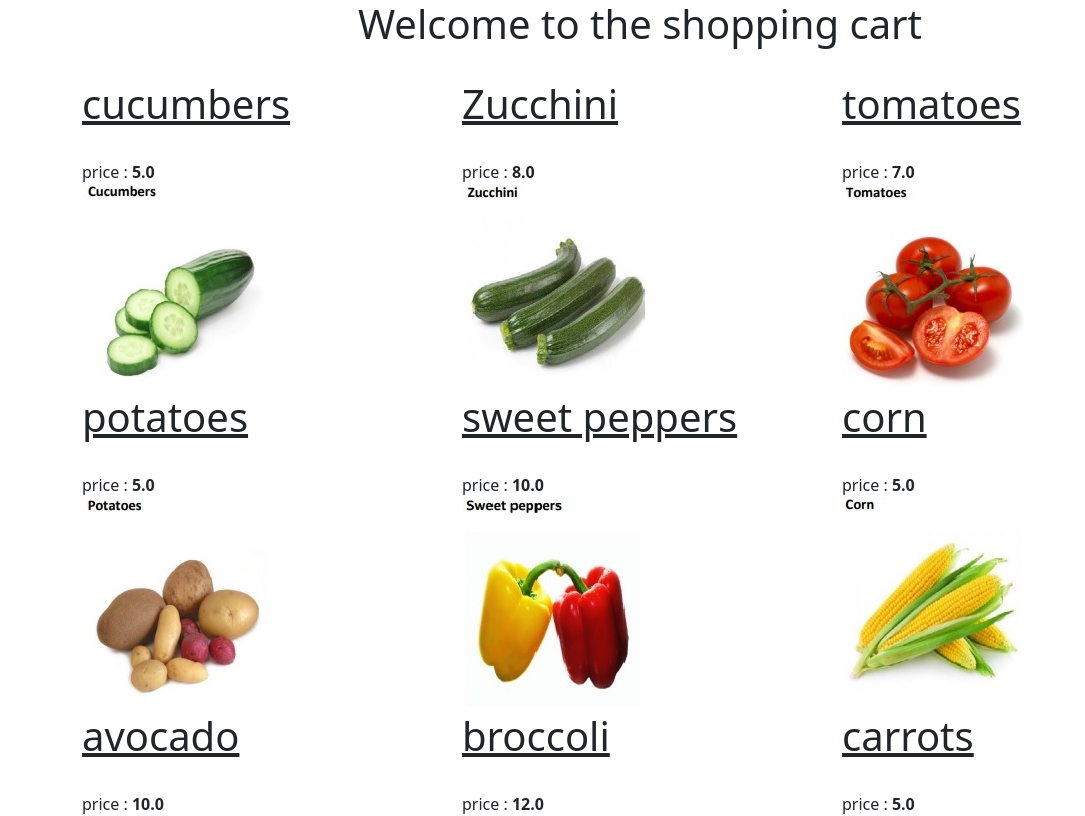
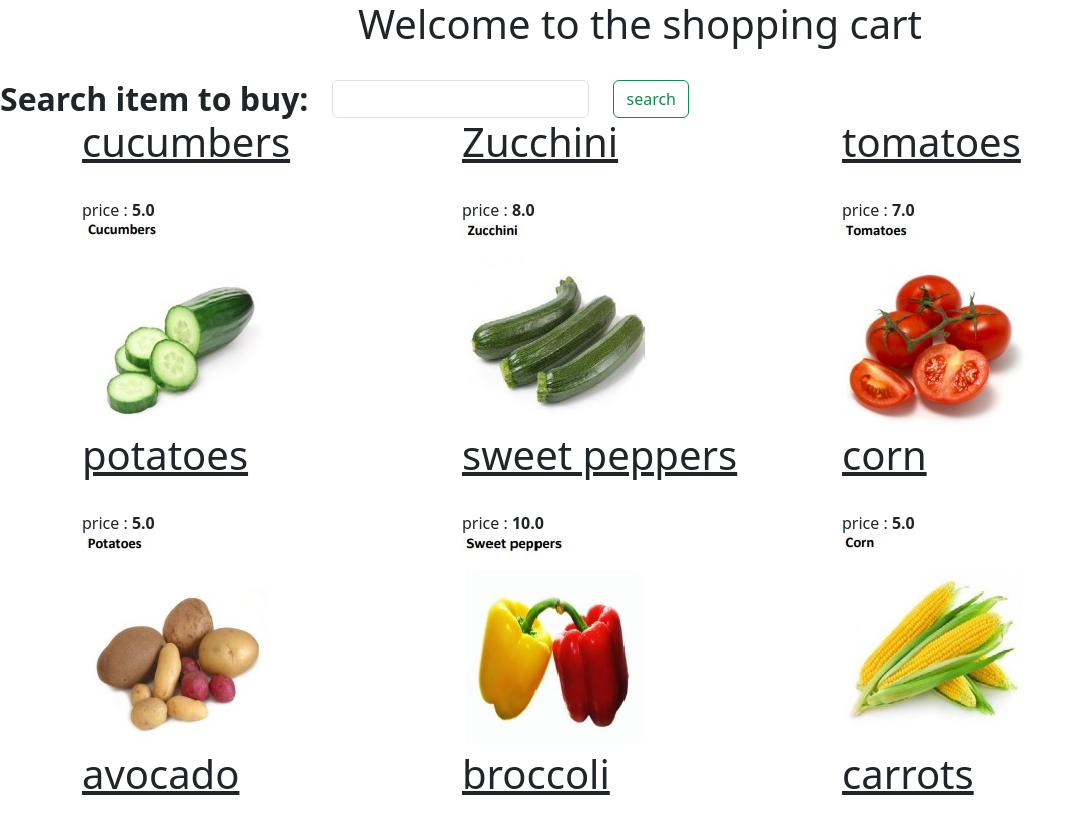
Before and after one commit to oferAngularJs/angularFeatures16, an Angular app: page /shoppingCart in a window 1280 px wide. Shown: the top 816 px of the page, without its empty margins (0-1085 px from the left). Built offline with nearby package versions, Linux system fonts and the light colour scheme.

Commit message:
using search in init

```diff
--- a/src/app/views/shopping-cart/shopping-cart.component.html
+++ b/src/app/views/shopping-cart/shopping-cart.component.html
@@ -6,6 +6,18 @@
 <!-- <div class="col" *ngFor="let currentItem of this.items">
   <app-item [item]="currentItem"></app-item>
 </div> -->
+<div class="row align-items-center">
+  <div class="col-auto">
+    <h2 class="mb-0"><b>Search item to buy:</b></h2>
+  </div>
+  <div class="col-auto">
+    <input type="text" class="form-control" [(ngModel)]="name" />
+  </div>
+  <div class="col-auto">
+    <input type="button" (click)="search()" class="btn btn-outline-success" value="search" />
+  </div>
+</div>
+
 <div class="container">
 <div class="row justify-center">
   <div class="col-4" *ngFor="let currentItem of this.items; let i = index">
--- a/src/app/views/shopping-cart/shopping-cart.component.ts
+++ b/src/app/views/shopping-cart/shopping-cart.component.ts
@@ -25,11 +25,12 @@ export class ShoppingCartComponent implements OnInit{
   name : string = '';
 
   ngOnInit(): void {
-    this.vegetablesService.getAll().subscribe(v=>{
-      this.items.push(...v);
-      console.log(JSON.stringify(v))
+    // this.vegetablesService.getAll().subscribe(v=>{
+    //   this.items.push(...v);
+    //   console.log(JSON.stringify(v))
 
-    });
+    // });
+    this.search();
     // this.name = 'av';
     // this.search();
   }
```
